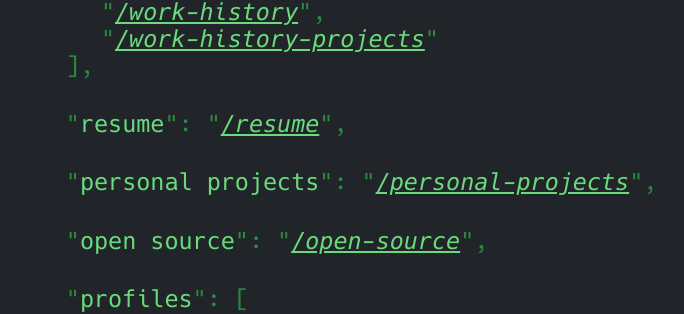
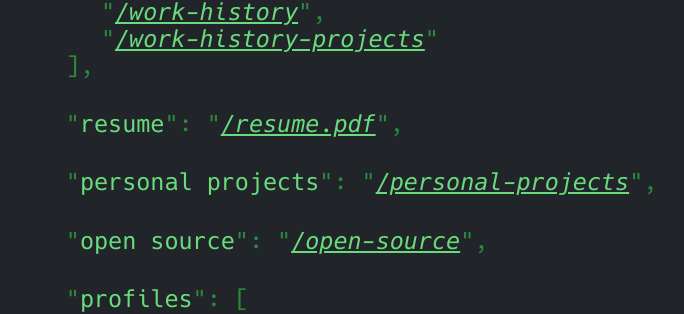
Before and after one commit to chrisdel101/chris-del-portfolio, a Jekyll site: the page built from index.md, in a window 1280 px wide. Shown: the part 285-599 px from the top of the page, without its empty margins (296-980 px from the left). Built offline with Jekyll 4.4.1, drawn with Linux system fonts in a browser that asks for light colours; nearby versions of some CDN libraries.

Commit message:
Fix broken

```diff
--- a/_data/json.yml
+++ b/_data/json.yml
@@ -17,8 +17,8 @@
       - value: /work-history-projects
         url: /work-history-projects
 - key: resume
-  value: /resume
-  url: /resume
+  value: /resume.pdf
+  url: /resume.pdf
 - key: personal projects
   value: /personal-projects
   url: /personal-projects
```
